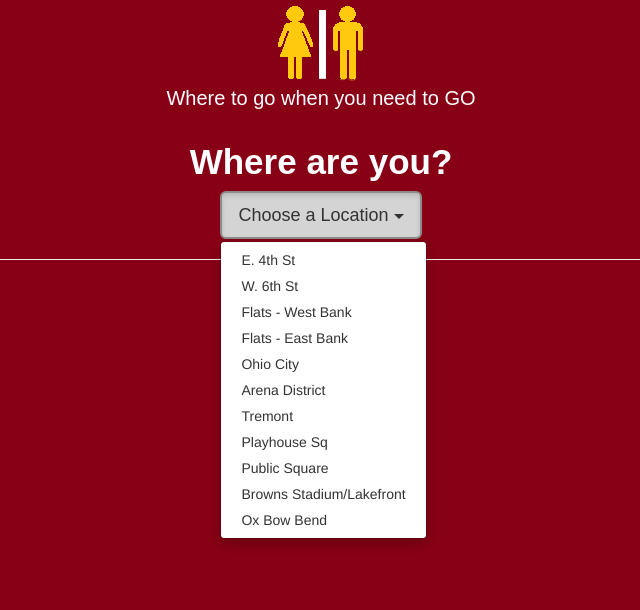
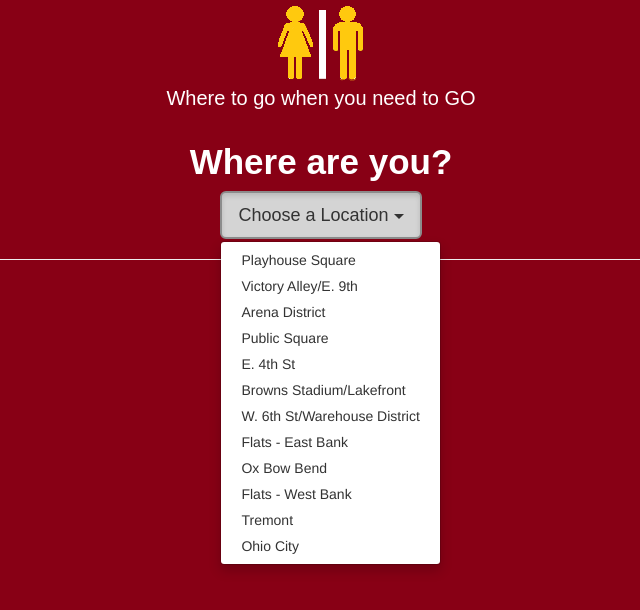
Before and after one commit to RelieveLand/RelieveLand, an ASP.NET MVC app: page / in a window 1280 px wide, after a click on "Choose a Location". Shown: the part 136-746 px from the top of the page, without its empty margins (319-959 px from the left). Run offline with ASP.NET Core 8 and stand-ins for ASP.NET MVC 5, Linux system fonts and the light colour scheme; data that the repository does not hold is empty; the project's own start-up code is not run, and a stand-in starts its controllers and pages; some libraries are stand-ins or nearby versions; some web fonts are replaced.

Commit message:
moved boroughs around

```diff
--- a/RelieveLand/Views/Home/Index.cshtml
+++ b/RelieveLand/Views/Home/Index.cshtml
@@ -15,17 +15,18 @@
             Choose a Location <span class="caret"></span>
         </button>
         <ul class="dropdown-menu">
+            <li><a href="#">Playhouse Square</a></li>
+            <li><a href="#">Victory Alley/E. 9th</a></li>
+            <li><a href="#">Arena District</a></li>
+            <li><a href="#">Public Square</a></li>
             <li><a href="#">E. 4th St</a></li>
-            <li><a href="#">W. 6th St</a></li>
+            <li><a href="#">Browns Stadium/Lakefront</a></li>
+            <li><a href="#">W. 6th St/Warehouse District</a></li>
+            <li><a href="#">Flats - East Bank</a></li>
+            <li><a href="#">Ox Bow Bend</a></li>
             <li><a href="#">Flats - West Bank</a></li>
-            <li><a href="#">Flats - East Bank</a></li>
+            <li><a href="#">Tremont</a></li>
             <li><a href="#">Ohio City</a></li>
-            <li><a href="#">Arena District</a></li>
-            <li><a href="#">Tremont</a></li>
-            <li><a href="#">Playhouse Sq</a></li>
-            <li><a href="#">Public Square</a></li>
-            <li><a href="#">Browns Stadium/Lakefront</a></li>
-            <li><a href="#">Ox Bow Bend</a></li>
         </ul>
     </div>
 </div>
```
